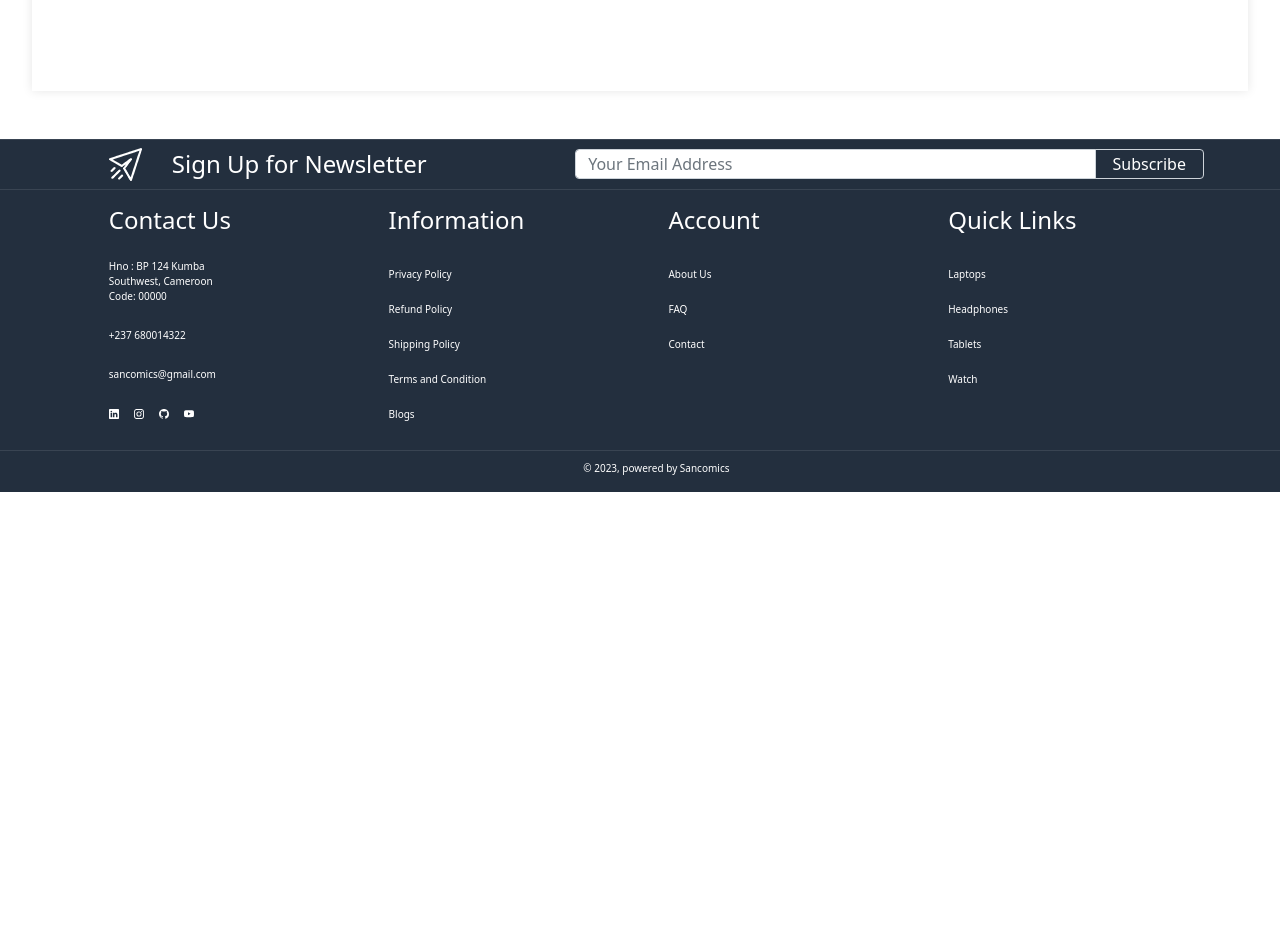
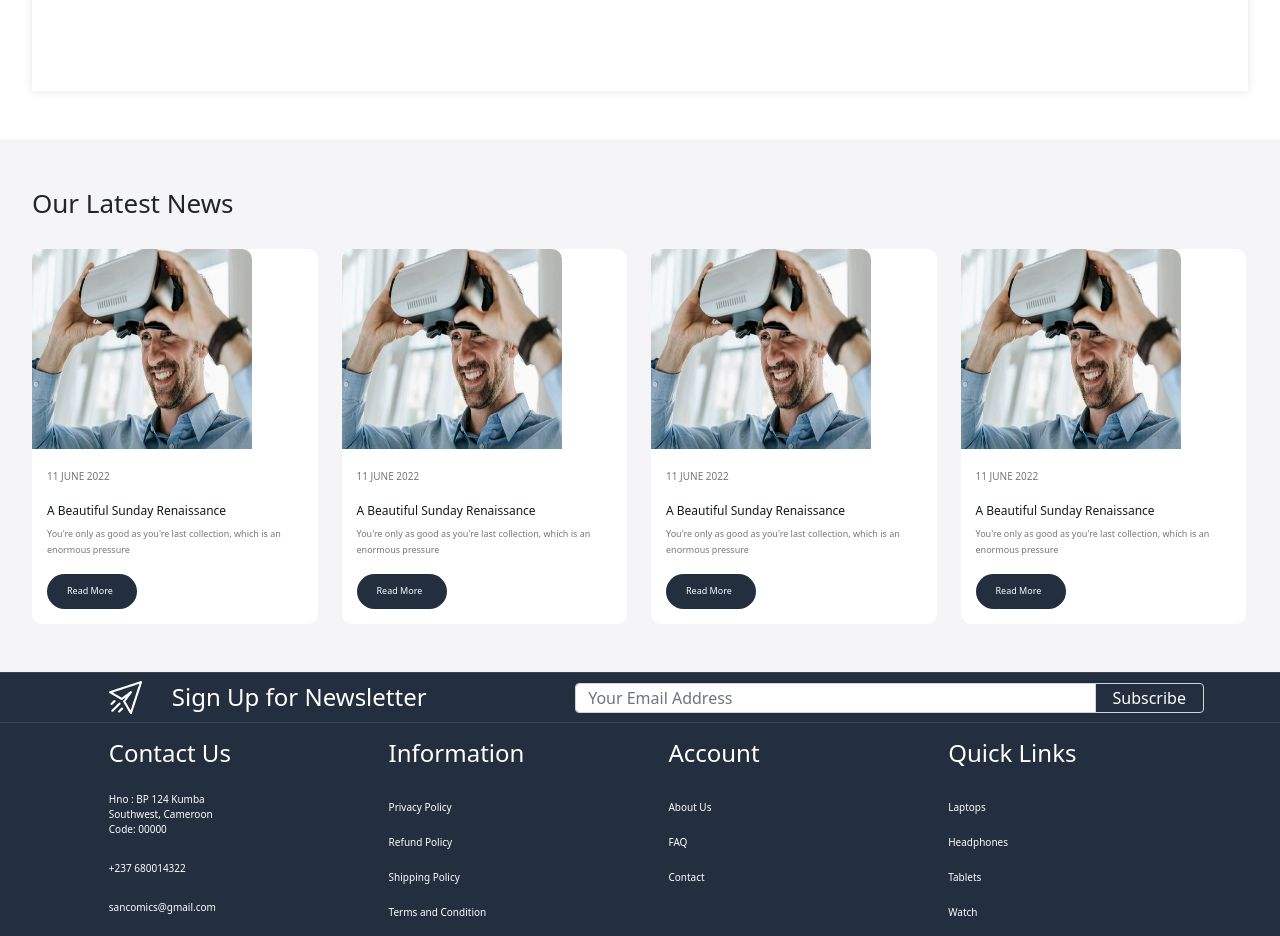
Before and after one commit to SANCOMICS/My-Commerce, a React (Create React App) app: page / in a window 1280 px wide. Shown: the part 900-1836 px from the top of the page. Before the commit the page ends 1392 px from the top, so only its background shows below. Built offline with nearby package versions, Linux system fonts and the light colour scheme.

Commit message:
home blog comp
home blog section complete with blogcard comp, moving to products card components

```diff
--- a/src/App.css
+++ b/src/App.css
@@ -11,6 +11,7 @@
   --color-bf4800: #bf4800;
   --color-f5f5f7: #f5f5f7;
   --color-ededed: #ededed;
+  --color-777777: #777777;
 }
 .card-wrapper{
   background-color: white;
@@ -291,5 +292,51 @@ footer .input-group-text{
   border-right: 1px solid var(--color-ededed);
 }
 /* Categories ends here */
+.marg{
+  padding-right: 22px;
+}
+.section-heading{
+  font-size: 26px;
+  line-height: 32px;
+  font-weight: 500;
+  margin-bottom: 30px;
+}
+/* homePage Part end here */
 
-/* homePage Part end here */
+/* Blog card part */
+.blog-card{
+  background-color: white;
+  border-radius: 10px ;
+}
+.blog-card > div > img{
+  height: 200px;
+  width: 220px;
+  border-top-left-radius: 10px;
+  border-top-right-radius: 10px;
+}
+.blog-content{
+  padding: 15px;
+}
+.blog-content .date{
+  font-size: 10px;
+  line-height: 24px;
+  text-transform: uppercase;
+  letter-spacing: 0;
+  font-weight: 400;
+  color: var(--color-777777);
+  padding: 0;
+}
+.blog-content h5{
+  font-size: 12px;
+  color: var(--color-131921);
+}
+.blog-content p.desc{
+  font-size: 9px;
+  line-height: 16px;
+  color: var(--color-777777);
+}
+.blog-content > .button{
+  font-size: 9px;
+}
+
+/* Blog card part Ends*/
--- /dev/null
+++ b/src/components/BlogCard.js
@@ -0,0 +1,22 @@
+import React from 'react'
+import { Link } from 'react-router-dom'
+
+const BlogCard = () => {
+  return (
+    <div className='col-3'>
+      <div className='blog-card'>
+        <div className='card-image'>
+          <img src='images/blog-1.jpg' className='img-fluid' alt='blog'/>
+        </div>
+        <div className='blog-content'>
+          <p className='date'>11 JUNE 2022</p>
+          <h5 className='title'>A Beautiful Sunday Renaissance</h5>
+          <p className='desc'>You're only as good as you're last collection, which is an enormous pressure</p>
+          <Link to='/' className='button btntx' >Read More</Link>
+        </div>
+      </div>
+    </div>
+  )
+}
+
+export default BlogCard
--- a/src/pages/Home.js
+++ b/src/pages/Home.js
@@ -1,6 +1,7 @@
 import React from 'react'
 import{Link} from 'react-router-dom'
 import Marquee from "react-fast-marquee";
+import BlogCard from '../components/BlogCard';
 
 const Home = () => {
   return (
@@ -252,6 +253,19 @@ const Home = () => {
           </div>
         </div>
       </section>
+      <section className='blog-wrapper py-5 home-wrapper-2  marg'>
+        <div className='container-xxl'>
+          <div className='row '>
+            <div className='col-12'>
+              <h3 className='section-heading'>Our Latest News</h3>
+            </div>
+            <BlogCard />
+            <BlogCard />
+            <BlogCard />
+            <BlogCard />
+          </div>
+        </div>
+      </section>
     </>
   )
 }
```
